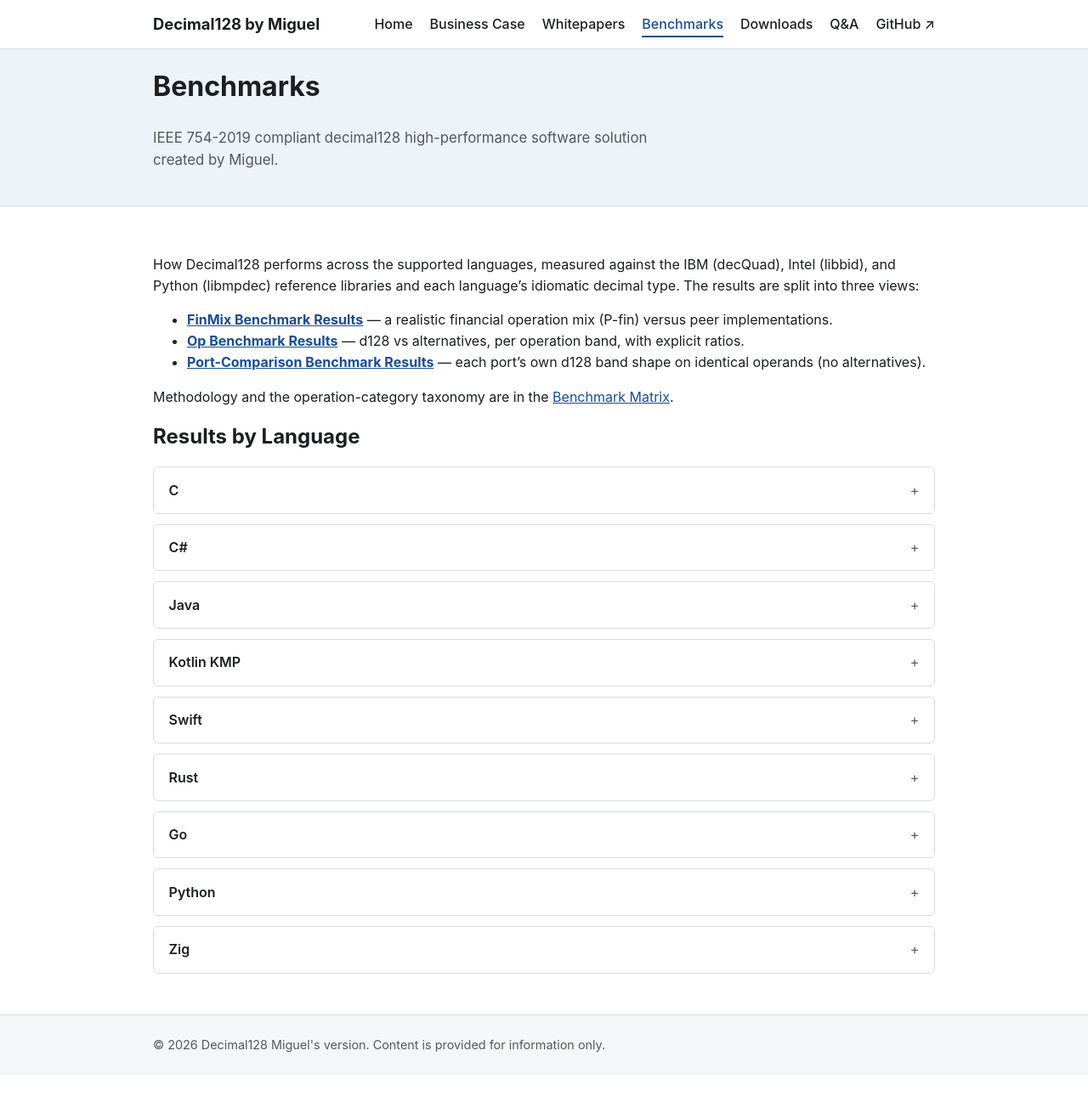
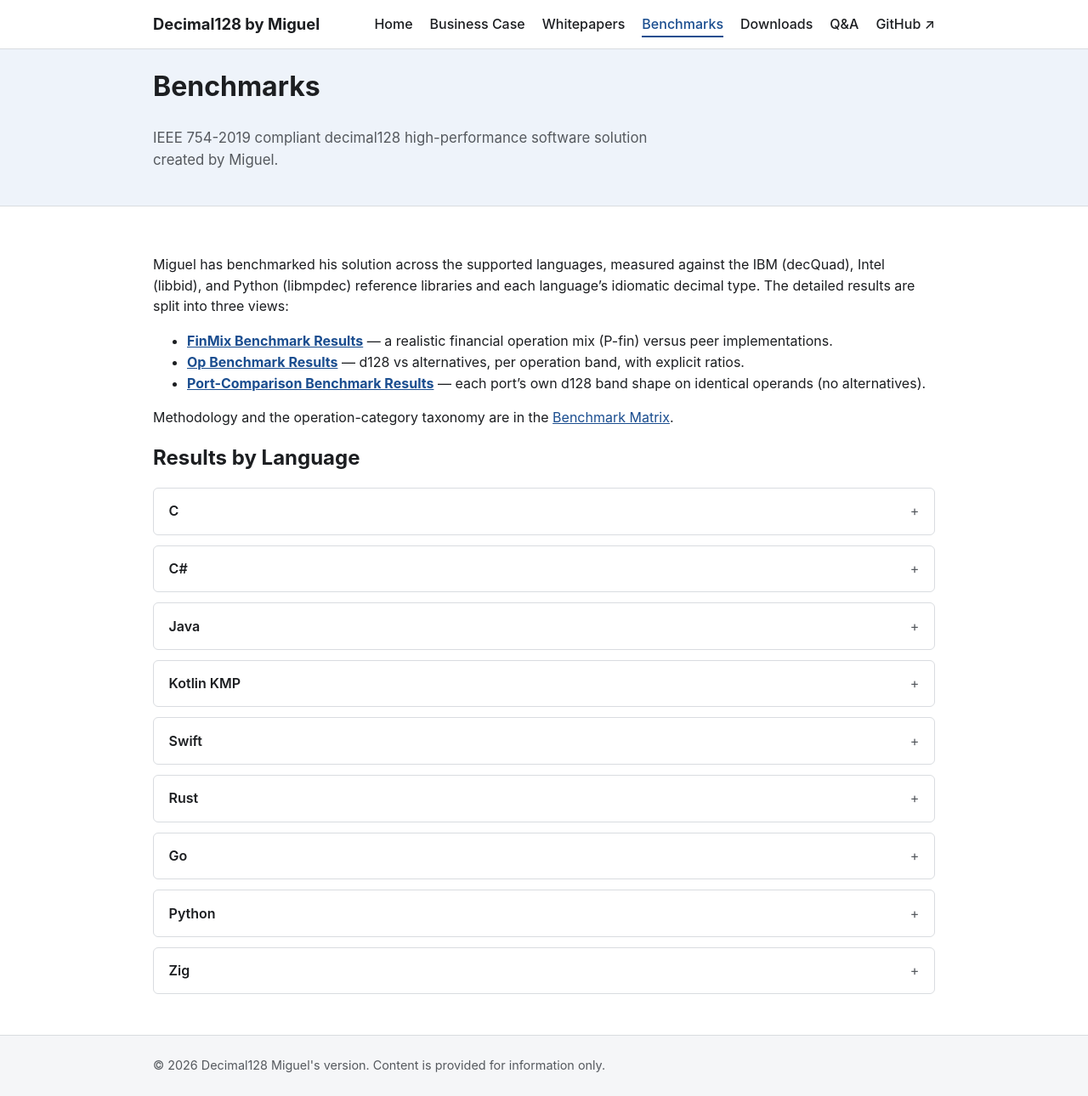
Before and after one commit to migueldecimal128/decimal128-www, a Jekyll site: the page built from benchmarks.md, in a window 1280 px wide and 1290 px high. Shown: the whole window at 85% size. Built offline with Jekyll 4.4.1, drawn with Linux system fonts in a browser that asks for light colours.

Commit message:
Update Benchmarks page intro wording

```diff
--- a/benchmarks.md
+++ b/benchmarks.md
@@ -6,9 +6,10 @@ description: "Performance benchmarks comparing Decimal128 against the IBM libdec
 heading: "Benchmarks"
 ---
 
-How Decimal128 performs across the supported languages, measured against the
-IBM (decQuad), Intel (libbid), and Python (libmpdec) reference libraries and each
-language's idiomatic decimal type. The results are split into three views:
+Miguel has benchmarked his solution across the supported languages, measured
+against the IBM (decQuad), Intel (libbid), and Python (libmpdec) reference
+libraries and each language's idiomatic decimal type. The detailed results
+are split into three views:
 
 - **[FinMix Benchmark Results](benchmark/finmix.html)** — a realistic financial
   operation mix (P-fin) versus peer implementations.
```
